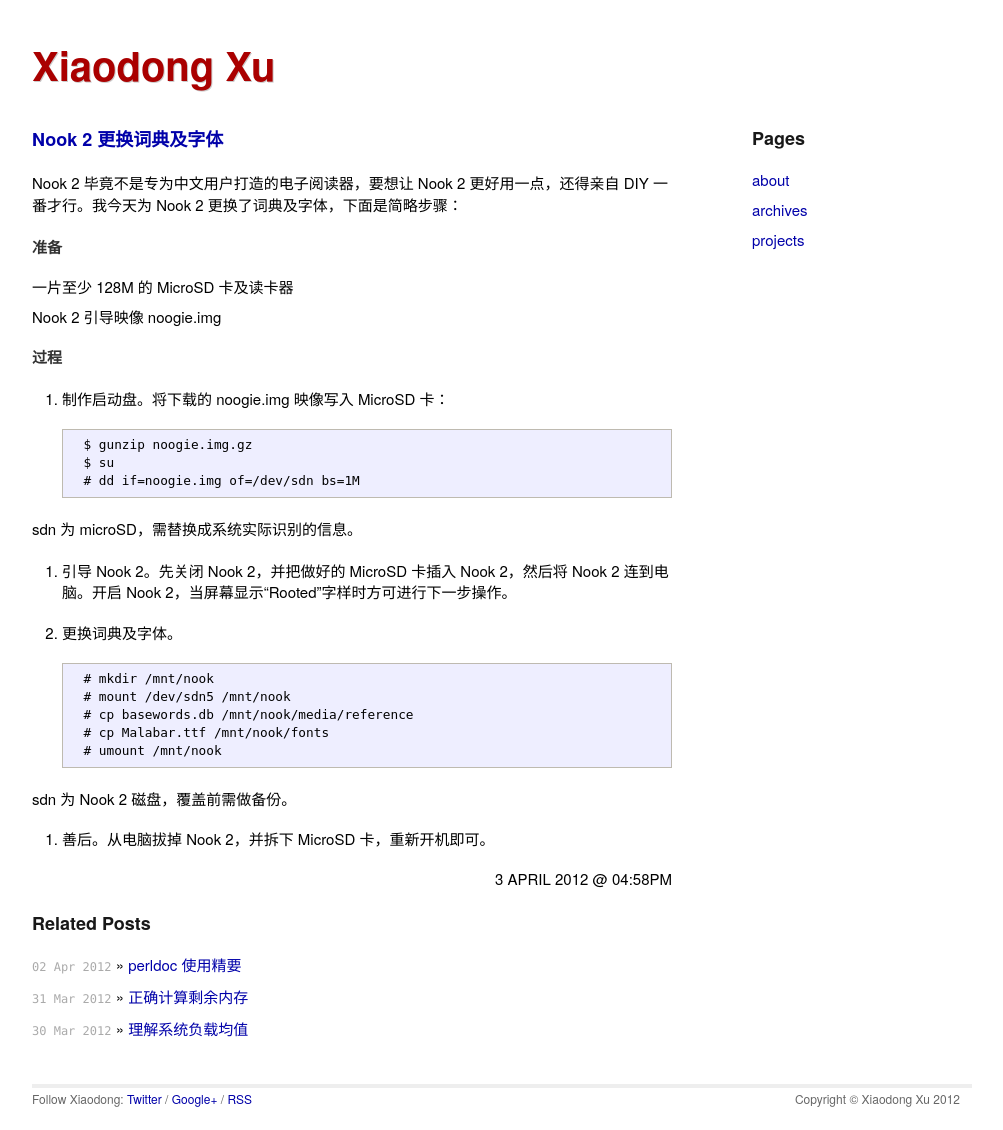
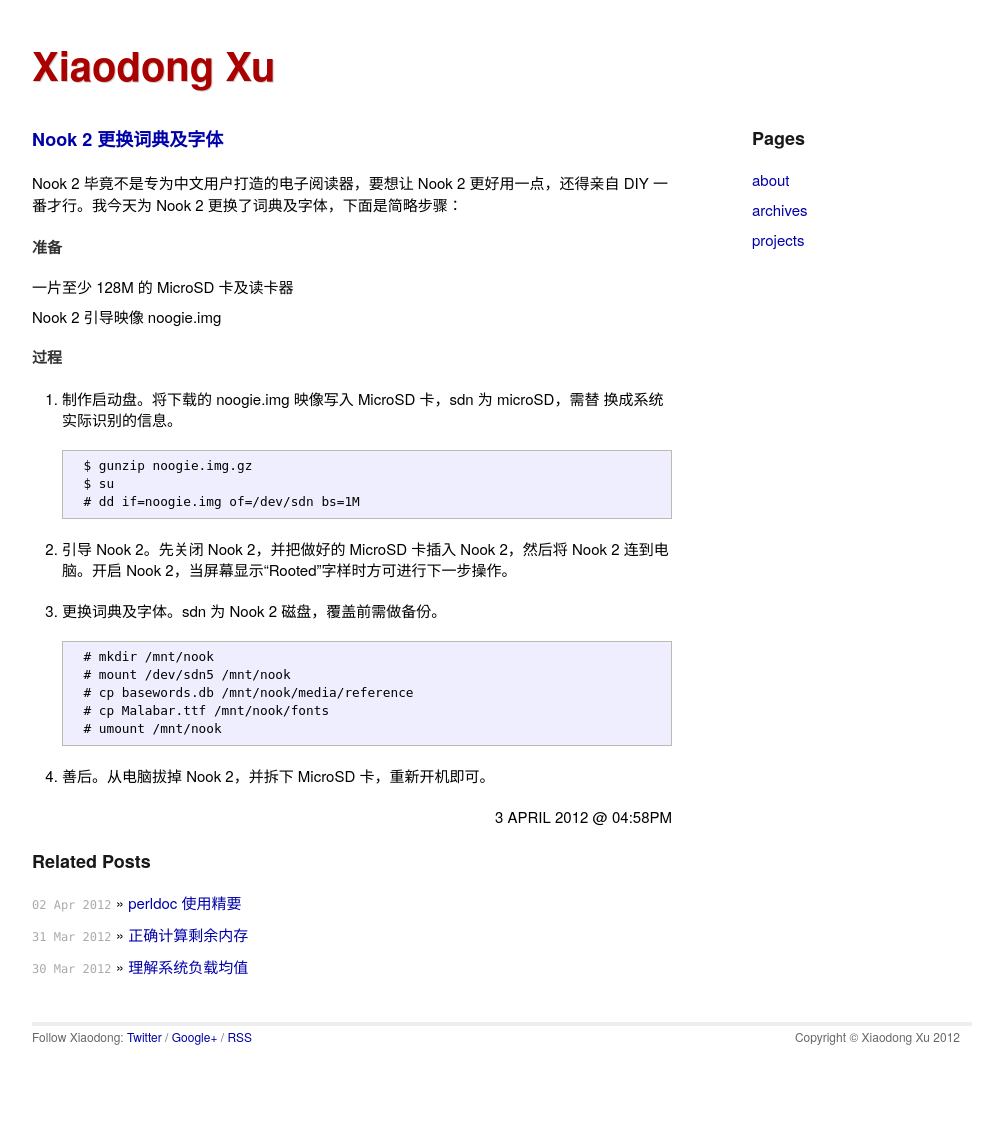
Before and after one commit to xuxiaodong/xuxiaodong.github.com, a Jekyll site: the page built from _posts/2012-04-03-nook-2-tips.markdown, in a window 1280 px wide. Shown: the whole page, without its empty margins (138-1141 px from the left). Built offline with Jekyll 4.4.1, drawn with Linux system fonts in a browser that asks for light colours; Markdown is read by kramdown in place of the engine named in the settings; after the commit the page ends 1068 px from its top, so only the background shows below that; part of the change alters nothing that is shown.

```diff
--- a/_posts/2012-04-03-nook-2-tips.markdown
+++ b/_posts/2012-04-03-nook-2-tips.markdown
@@ -16,18 +16,17 @@ Nook 2 毕竟不是专为中文用户打造的电子阅读器，要想让 Nook 2
 
 **过程**
 
-1. 制作启动盘。将下载的 noogie.img 映像写入 MicroSD 卡：
+1. 制作启动盘。将下载的 noogie.img 映像写入 MicroSD 卡，sdn 为 microSD，需替
+   换成系统实际识别的信息。
 
         $ gunzip noogie.img.gz
         $ su
         # dd if=noogie.img of=/dev/sdn bs=1M
 
-  sdn 为 microSD，需替换成系统实际识别的信息。
+2. 引导 Nook 2。先关闭 Nook 2，并把做好的 MicroSD 卡插入 Nook 2，然后将 Nook 2
+   连到电脑。开启 Nook 2，当屏幕显示“Rooted”字样时方可进行下一步操作。
 
-2. 引导 Nook 2。先关闭 Nook 2，并把做好的 MicroSD 卡插入 Nook 2，然后将 Nook 2
-连到电脑。开启 Nook 2，当屏幕显示“Rooted”字样时方可进行下一步操作。
-
-3. 更换词典及字体。
+3. 更换词典及字体。sdn 为 Nook 2 磁盘，覆盖前需做备份。
 
         # mkdir /mnt/nook
         # mount /dev/sdn5 /mnt/nook
@@ -35,6 +34,4 @@ Nook 2 毕竟不是专为中文用户打造的电子阅读器，要想让 Nook 2
         # cp Malabar.ttf /mnt/nook/fonts
         # umount /mnt/nook
 
-  sdn 为 Nook 2 磁盘，覆盖前需做备份。
-
 4. 善后。从电脑拔掉 Nook 2，并拆下 MicroSD 卡，重新开机即可。
```
